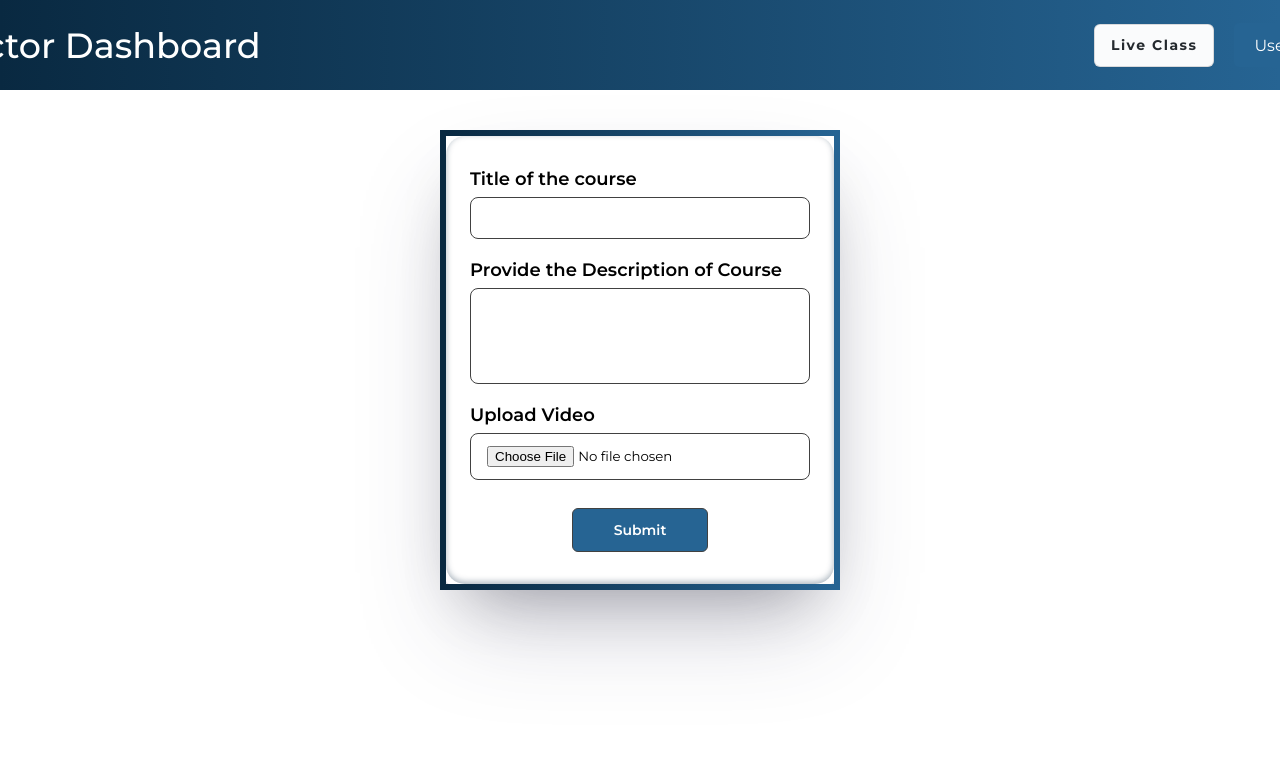
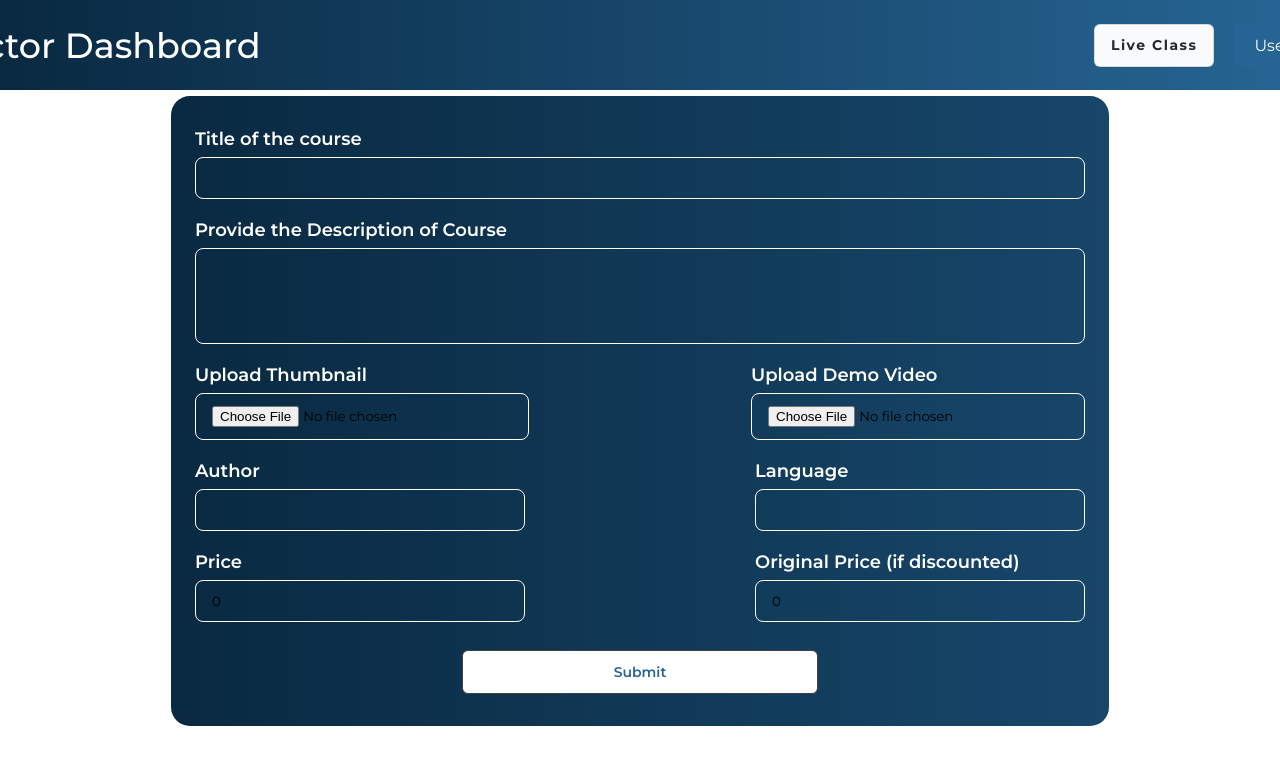
Before and after one commit to Arjun34-bit/lms__instructor, a React (Create React App) app: page /addcourse in a window 1280 px wide. Shown: the top 764 px of the page. Built offline with nearby package versions, Linux system fonts and the light colour scheme; some icons are missing.

Commit message:
Version 1.0.1
Added apis in the course section.

```diff
--- a/src/App.js
+++ b/src/App.js
@@ -4,6 +4,7 @@ import Homepage from "./components/Homepage/Homepage";
 import Course from "./components/Course/Course";
 import { Routes , Route } from "react-router-dom";
 import AddCourseForm from "./components/Course/AddCourseForm";
+import Notes from "./components/Notes/Notes";
 
 function App() {
   return (
@@ -12,6 +13,7 @@ function App() {
         <Route exact path='/' element={<Homepage/>} />
         <Route exact path='/course' element={<Course/>} />
         <Route exact path="/addcourse" element={<AddCourseForm/>} />
+        <Route exact path="/notes" element={<Notes/>} />
       </Routes>
     </>
   );
--- a/src/components/Course/AddCourseForm.js
+++ b/src/components/Course/AddCourseForm.js
@@ -1,34 +1,206 @@
-import React from "react";
+import React, { useState } from "react";
 import "./Course.css";
 import Navbar from "../Navbar/Navbar";
 
 export default function AddCourseForm() {
+  const [formData, setFormData] = useState({
+    title: "",
+    description: "",
+    thumbnail: null,
+    demoVideo: null,
+    author: "",
+    rating: 0,
+    enrolled: 0,
+    language: "",
+    price: 0,
+    notPrice: 0,
+    bestseller: false,
+  });
+
+  const handleChange = (e) => {
+    const { name, value, files, type, checked } = e.target;
+    if (type === "file") {
+      setFormData((prevData) => ({
+        ...prevData,
+        [name]: files[0],
+      }));
+    } else if (type === "checkbox") {
+      setFormData((prevData) => ({
+        ...prevData,
+        [name]: checked,
+      }));
+    } else {
+      setFormData((prevData) => ({
+        ...prevData,
+        [name]: value,
+      }));
+    }
+  };
+
+  const handleSubmit = async (e) => {
+    e.preventDefault();
+
+    const data = new FormData();
+    data.append("title", formData.title);
+    data.append("description", formData.description);
+    data.append("thumbnail", formData.thumbnail);
+    data.append("demoVideo", formData.demoVideo);
+    data.append("author", formData.author);
+    data.append("rating", formData.rating);
+    data.append("enrolled", formData.enrolled);
+    data.append("language", formData.language);
+    data.append("price", formData.price);
+    data.append("notPrice", formData.notPrice);
+    data.append("bestseller", formData.bestseller);
+
+    try {
+      const response = await fetch("YOUR_API_ENDPOINT_HERE", {
+        method: "POST",
+        body: data,
+      });
+
+      if (response.ok) {
+        // Handle success
+        console.log("Course added successfully");
+      } else {
+        // Handle error
+        console.error("Failed to add course");
+      }
+    } catch (error) {
+      console.error("Error:", error);
+    }
+  };
+
   return (
     <>
       <Navbar />
-      <div class="form-container">
-        <form class="form">
-          <div class="form-group">
-            <label for="email">Title of the course</label>
-            <input required="" name="email" id="email" type="text" />
+      <div className="form-container">
+        <form className="form" onSubmit={handleSubmit}>
+          <div className="form-group">
+            <label htmlFor="title">Title of the course</label>
+            <input
+              required
+              name="title"
+              id="title"
+              type="text"
+              value={formData.title}
+              onChange={handleChange}
+              className="video-input"
+            />
           </div>
-          <div class="form-group">
-            <label for="textarea">Provide the Description of Course</label>
+          <div className="form-group">
+            <label htmlFor="description">
+              Provide the Description of Course
+            </label>
             <textarea
-              required=""
+              required
               cols="50"
               rows="10"
-              id="textarea"
-              name="textarea"
-            >
-              {" "}
-            </textarea>
+              id="description"
+              name="description"
+              value={formData.description}
+              onChange={handleChange}
+              className="video-input"
+            ></textarea>
           </div>
-          <div class="form-group">
-            <label for="video">Upload Video</label>
-            <input type="file" id="video" name="video" accept="video/*" />
+
+          <div
+            className="videos-upload"
+            style={{
+              display: "flex",
+              flexDirection: "row",
+              justifyContent: "space-between",
+            }}
+          >
+            <div className="form-group">
+              <label htmlFor="thumbnail">Upload Thumbnail</label>
+              <input
+                type="file"
+                id="thumbnail"
+                name="thumbnail"
+                accept="image/*"
+                onChange={handleChange}
+                className="video-input"
+              />
+            </div>
+
+            <div className="form-group">
+              <label htmlFor="demoVideo">Upload Demo Video</label>
+              <input
+                type="file"
+                id="demoVideo"
+                name="demoVideo"
+                accept="video/*"
+                onChange={handleChange}
+                className="video-input"
+              />
+            </div>
           </div>
-          <button type="submit" class="form-submit-btn">
+
+          <div
+            className="video-details"
+            style={{ display: "flex", flexDirection: "row" }}
+          >
+            <div className="form-group" style={{ marginRight: "230px" }}>
+              <label htmlFor="author">Author</label>
+              <input
+                required
+                name="author"
+                id="author"
+                type="text"
+                value={formData.author}
+                onChange={handleChange}
+                className="video-input"
+                style={{width:"330px"}}
+              />
+            </div>
+
+            <div className="form-group">
+              <label htmlFor="language">Language</label>
+              <input
+                required
+                name="language"
+                id="language"
+                type="text"
+                value={formData.language}
+                onChange={handleChange}
+                className="video-input"
+                style={{width:"330px"}}
+              />
+            </div>
+          </div>
+          <div
+            className="video-price"
+            style={{ display: "flex", flexDirection: "row" }}
+          >
+            <div className="form-group" style={{marginRight: "230px"}}>
+              <label htmlFor="price">Price</label>
+              <input
+                required
+                name="price"
+                id="price"
+                type="number"
+                value={formData.price}
+                onChange={handleChange}
+                className="video-input"
+                style={{width:"330px"}}
+              />
+            </div>
+
+            <div className="form-group">
+              <label htmlFor="notPrice">Original Price (if discounted)</label>
+              <input
+                name="notPrice"
+                id="notPrice"
+                type="number"
+                value={formData.notPrice}
+                onChange={handleChange}
+                className="video-input"
+                style={{width:"330px"}}
+              />
+            </div>
+          </div>
+          <button type="submit" className="form-submit-btn">
             Submit
           </button>
         </form>
--- a/src/components/Course/Course.css
+++ b/src/components/Course/Course.css
@@ -128,15 +128,14 @@ h2 {
 
 .addcourse-btn box-icon {
   font-weight: 700;
-
 }
 
 /*add course form css  */
 .form-container {
   margin: 0 auto;
-    margin-top: 130px;
-    width: 400px;
-
+  margin-top: 90px;
+  width: 950px;
+  background: linear-gradient(to right, #092941, #266493);
   padding: 32px 24px;
   font-size: 14px;
   font-family: inherit;
@@ -149,10 +148,10 @@ h2 {
   border: 6px solid transparent;
   background-clip: padding-box, border-box;
   background-origin: border-box;
-    border-image:
+  /* border-image:
       linear-gradient(to right, #092941, #266493);
     border-image-slice: 1;
-    box-shadow: rgba(50, 50, 93, 0.25) 0px 50px 100px -20px, rgba(0, 0, 0, 0.3) 0px 30px 60px -30px, rgba(10, 37, 64, 0.35) 0px -2px 6px 0px inset;
+    box-shadow: rgba(50, 50, 93, 0.25) 0px 50px 100px -20px, rgba(0, 0, 0, 0.3) 0px 30px 60px -30px, rgba(10, 37, 64, 0.35) 0px -2px 6px 0px inset; */
 }
 
 @keyframes gradient {
@@ -188,7 +187,7 @@ h2 {
 .form-container .form-group label {
   display: block;
   margin-bottom: 5px;
-    color: black;
+  color: white;
   font-weight: 600;
   font-size: 18px;
 }
@@ -200,7 +199,7 @@ h2 {
   color: black;
   font-family: inherit;
   background-color: transparent;
-    border: 1px solid #414141;
+  border: 1px solid white;
 }
 
 .form-container .form-group textarea {
@@ -210,7 +209,7 @@ h2 {
   resize: none;
   color: black;
   height: 96px;
-    border: 1px solid #414141;
+  border: 1px solid white;
   background-color: transparent;
   font-family: inherit;
 }
@@ -235,10 +234,10 @@ h2 {
   justify-content: center;
   align-self: center;
   font-family: inherit;
-    color: white;
+  color: #266493;
   font-weight: 600;
   width: 40%;
-    background: #266493;
+  background: white;
   border: 1px solid #414141;
   padding: 12px 16px;
   font-size: inherit;
--- a/src/components/Course/Course.js
+++ b/src/components/Course/Course.js
@@ -1,35 +1,53 @@
-import React, { useState } from "react";
+import React, { useState, useEffect } from "react";
 import Navbar from "../Navbar/Navbar";
 import "./Course.css";
 import Modal from "./CourseModal";
 import { Link } from "react-router-dom";
 
 const Course = () => {
-  const [courses, setCourses] = useState([
-    { id: 1, name: "Course 1", description: "Description for Course 1" },
-    { id: 2, name: "Course 2", description: "Description for Course 2" },
-  ]);
-
+  const [courses, setCourses] = useState([]);
   const [newCourseName, setNewCourseName] = useState("");
   const [newCourseDescription, setNewCourseDescription] = useState("");
   const [selectedCourse, setSelectedCourse] = useState(null);
   const [modalOpen, setModalOpen] = useState(false);
+  const [loading, setLoading] = useState(true);
+  const [error, setError] = useState(null);
 
-  const handleAddCourse = () => {
-    if (newCourseName.trim() !== "") {
-      const newCourse = {
-        id: courses.length + 1,
-        name: newCourseName,
-        description: newCourseDescription,
-      };
-      setCourses([...courses, newCourse]);
-      setNewCourseName("");
-      setNewCourseDescription("");
+  useEffect(() => {
+    const fetchCourses = async () => {
+      try {
+        const response = await fetch("http://localhost:8000/api/courses");
+        if (!response.ok) {
+          throw new Error("Network response was not ok");
+        }
+        const data = await response.json();
+        setCourses(data);
+      } catch (error) {
+        setError(error.message);
+      } finally {
+        setLoading(false);
+      }
+    };
+
+    fetchCourses();
+  }, []);
+
+
+
+  const handleRemoveCourse = async (id) => {
+    try {
+      const response = await fetch(`http://localhost:8000/api/courses/${id}`, {
+        method: "DELETE",
+      });
+
+      if (!response.ok) {
+        throw new Error("Network response was not ok");
+      }
+
+      setCourses(courses.filter((course) => course.id !== id));
+    } catch (error) {
+      setError(error.message);
     }
-  };
-
-  const handleRemoveCourse = (id) => {
-    setCourses(courses.filter((course) => course.id !== id));
   };
 
   const handleViewDescription = (id) => {
@@ -37,6 +55,14 @@ const Course = () => {
     setSelectedCourse(course);
     setModalOpen(true);
   };
+
+  if (loading) {
+    return <div>Loading...</div>;
+  }
+
+  if (error) {
+    return <div>Error: {error}</div>;
+  }
 
   return (
     <>
@@ -97,6 +123,21 @@ const Course = () => {
           </div>
         </div>
       </Link>
+      <div>
+        <input
+          type="text"
+          value={newCourseName}
+          onChange={(e) => setNewCourseName(e.target.value)}
+          placeholder="Course Name"
+        />
+        <input
+          type="text"
+          value={newCourseDescription}
+          onChange={(e) => setNewCourseDescription(e.target.value)}
+          placeholder="Course Description"
+        />
+        {/* <button onClick={handleAddCourse}>Add Course</button> */}
+      </div>
     </>
   );
 };
```
Also changed, not shown: src/components/Notes/Notes.css (added, +98 -0 lines), src/components/Notes/Notes.js (added, +24 -0 lines). Lines whose indentation alone changed are shown as unchanged.
